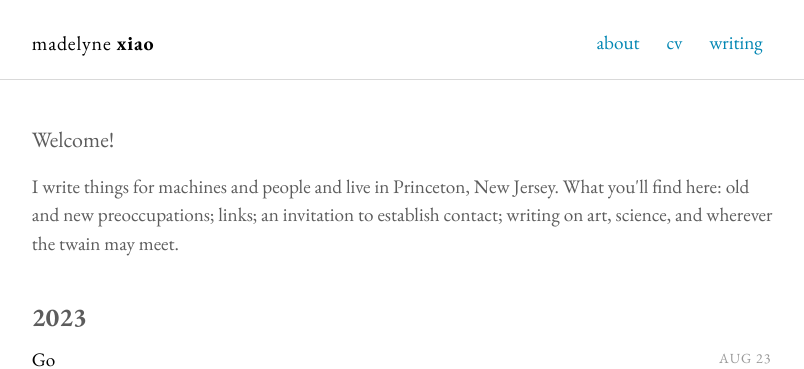
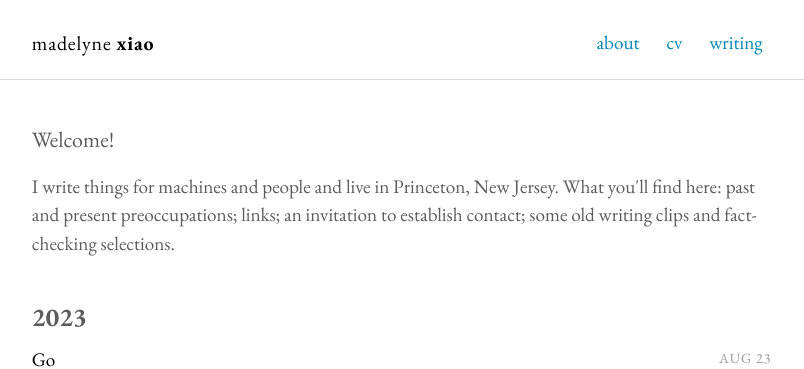
Before and after one commit to madelyne/madelyne.github.io, a Jekyll site: the page built from index.html, in a window 1280 px wide. Shown: the top 369 px of the page, without its empty margins (237-1041 px from the left). Built offline with Jekyll 4.4.1, drawn with Linux system fonts in a browser that asks for light colours.

Commit message:
update about

```diff
--- a/_includes/intro.html
+++ b/_includes/intro.html
@@ -2,6 +2,6 @@
   <div class="container">
     <p class="lead">Welcome!</p>
 
-<p>I write things for machines and people and live in Princeton, New Jersey. What you'll find here: old and new preoccupations; links; an invitation to establish contact; writing on art, science, and wherever the twain may meet.</p>
+<p>I write things for machines and people and live in Princeton, New Jersey. What you'll find here: past and present preoccupations; links; an invitation to establish contact; some old writing clips and fact-checking selections.</p>
   </div>
 </section>
```
Also changed, not shown: 1 other file.
